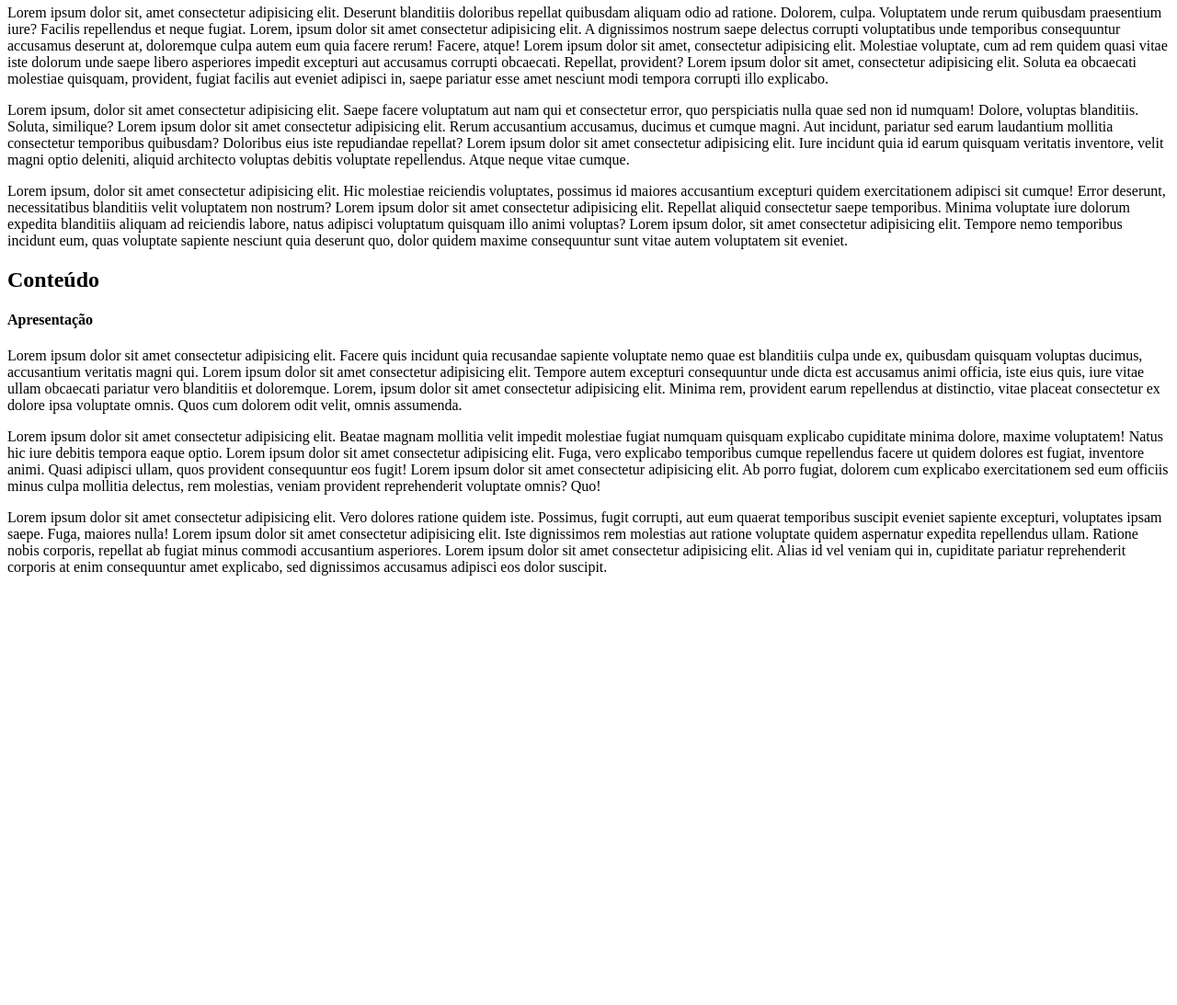
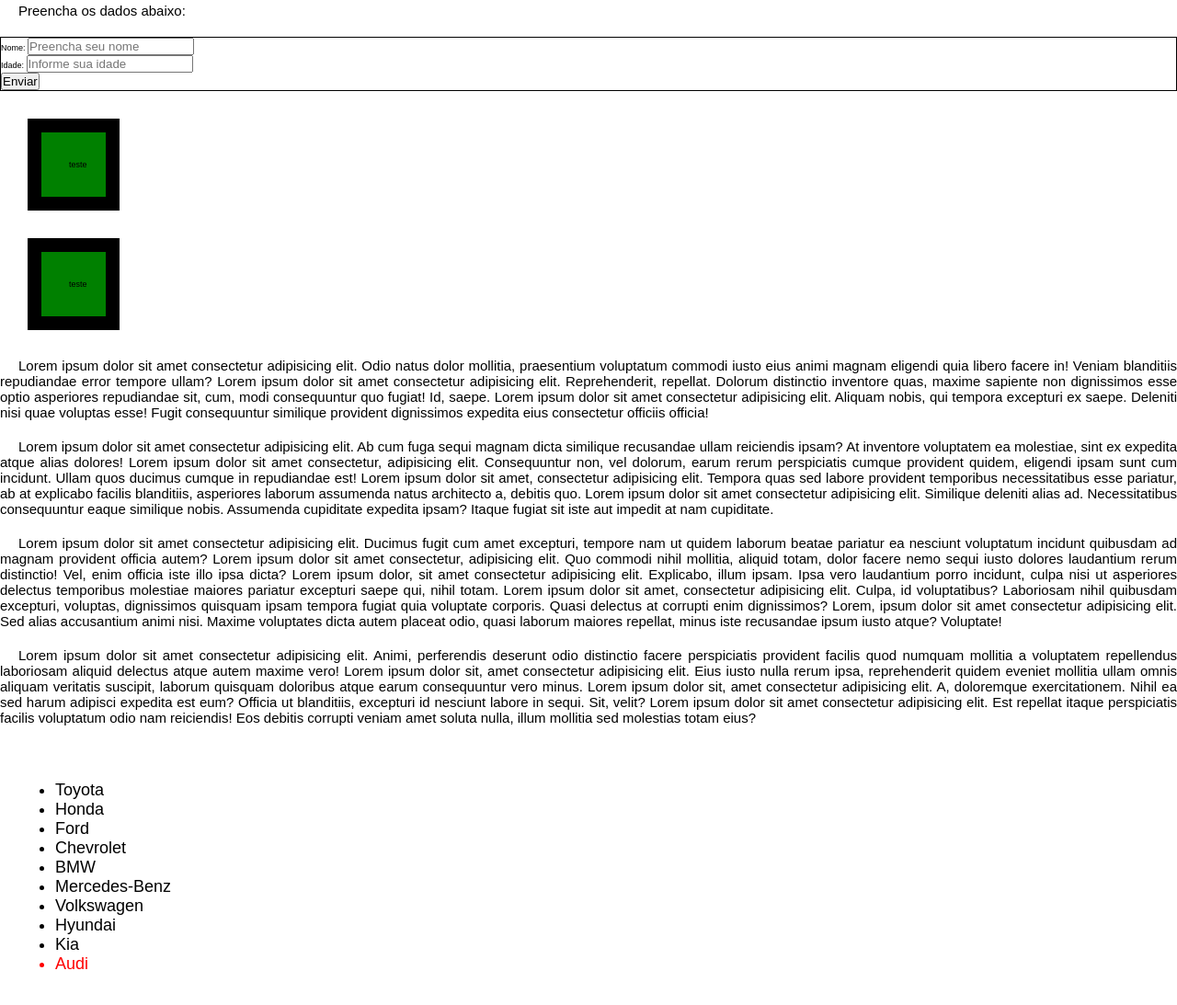
Before and after one commit to cadimrosalem/html-css-udemy, a plain HTML site: page html/index.html in a window 1280 px wide. Shown: the part 75-1168 px from the top of the page at 92% size. Before the commit the page ends 800 px from the top, so only its background shows below. Drawn offline with Linux system fonts and the light colour scheme.

Commit message:
html + css

```diff
--- a/html/index.html
+++ b/html/index.html
@@ -3,29 +3,57 @@
 <head>
     <meta charset="UTF-8">
     <meta name="viewport" content="width=device-width, initial-scale=1.0">
-    <title>Document</title>
+    <title>Formulário</title>
+    <link rel="stylesheet" href="style.css">
 </head>
 <body>
-    <div id="topo">
-        <h1>Título do nosso site</h1>
+    <div class="entrada">
+        <h1>Formulário</h1>
+    </div>
+    <p>Preencha os dados abaixo:</p>
+    <form action="teste.html">
+        <div id="formulario">
+            <label>Nome: </label>
+            <input type="text" name="nomecompleto" id="nomecompleto" placeholder="Preencha seu nome"> <br>
 
-        <p>Lorem ipsum dolor sit, amet consectetur adipisicing elit. Deserunt blanditiis doloribus repellat quibusdam aliquam odio ad ratione. Dolorem, culpa. Voluptatem unde rerum quibusdam praesentium iure? Facilis repellendus et neque fugiat. Lorem, ipsum dolor sit amet consectetur adipisicing elit. A dignissimos nostrum saepe delectus corrupti voluptatibus unde temporibus consequuntur accusamus deserunt at, doloremque culpa autem eum quia facere rerum! Facere, atque! Lorem ipsum dolor sit amet, consectetur adipisicing elit. Molestiae voluptate, cum ad rem quidem quasi vitae iste dolorum unde saepe libero asperiores impedit excepturi aut accusamus corrupti obcaecati. Repellat, provident? Lorem ipsum dolor sit amet, consectetur adipisicing elit. Soluta ea obcaecati molestiae quisquam, provident, fugiat facilis aut eveniet adipisci in, saepe pariatur esse amet nesciunt modi tempora corrupti illo explicabo.</p>
+            <label>Idade: </label>
+            <input type="number" name="idade" id="idade" placeholder="Informe sua idade"> <br>
 
-        <p>Lorem ipsum, dolor sit amet consectetur adipisicing elit. Saepe facere voluptatum aut nam qui et consectetur error, quo perspiciatis nulla quae sed non id numquam! Dolore, voluptas blanditiis. Soluta, similique? Lorem ipsum dolor sit amet consectetur adipisicing elit. Rerum accusantium accusamus, ducimus et cumque magni. Aut incidunt, pariatur sed earum laudantium mollitia consectetur temporibus quibusdam? Doloribus eius iste repudiandae repellat? Lorem ipsum dolor sit amet consectetur adipisicing elit. Iure incidunt quia id earum quisquam veritatis inventore, velit magni optio deleniti, aliquid architecto voluptas debitis voluptate repellendus. Atque neque vitae cumque.</p>
+            <button type="submit">Enviar</button>
+        </div>
 
-        <p>Lorem ipsum, dolor sit amet consectetur adipisicing elit. Hic molestiae reiciendis voluptates, possimus id maiores accusantium excepturi quidem exercitationem adipisci sit cumque! Error deserunt, necessitatibus blanditiis velit voluptatem non nostrum? Lorem ipsum dolor sit amet consectetur adipisicing elit. Repellat aliquid consectetur saepe temporibus. Minima voluptate iure dolorum expedita blanditiis aliquam ad reiciendis labore, natus adipisci voluptatum quisquam illo animi voluptas? Lorem ipsum dolor, sit amet consectetur adipisicing elit. Tempore nemo temporibus incidunt eum, quas voluptate sapiente nesciunt quia deserunt quo, dolor quidem maxime consequuntur sunt vitae autem voluptatem sit eveniet.</p>
-    </div>
+        <div class="caixa">teste</div>
+        <div class="caixa2">teste</div>
+    </form>
 
-    <div id="conteúdo">
-        <h2>Conteúdo</h2>
+    <p>
+        Lorem ipsum dolor sit amet consectetur adipisicing elit. Odio natus dolor mollitia, praesentium voluptatum commodi iusto eius animi magnam eligendi quia libero facere in! Veniam blanditiis repudiandae error tempore ullam? Lorem ipsum dolor sit amet consectetur adipisicing elit. Reprehenderit, repellat. Dolorum distinctio inventore quas, maxime sapiente non dignissimos esse optio asperiores repudiandae sit, cum, modi consequuntur quo fugiat! Id, saepe.
+        Lorem ipsum dolor sit amet consectetur adipisicing elit. Aliquam nobis, qui tempora excepturi ex saepe. Deleniti nisi quae voluptas esse! Fugit consequuntur similique provident dignissimos expedita eius consectetur officiis officia!
+    </p>
 
-        <div id="apresentação">
-            <h4>Apresentação</h4>
-            <p>Lorem ipsum dolor sit amet consectetur adipisicing elit. Facere quis incidunt quia recusandae sapiente voluptate nemo quae est blanditiis culpa unde ex, quibusdam quisquam voluptas ducimus, accusantium veritatis magni qui. Lorem ipsum dolor sit amet consectetur adipisicing elit. Tempore autem excepturi consequuntur unde dicta est accusamus animi officia, iste eius quis, iure vitae ullam obcaecati pariatur vero blanditiis et doloremque. Lorem, ipsum dolor sit amet consectetur adipisicing elit. Minima rem, provident earum repellendus at distinctio, vitae placeat consectetur ex dolore ipsa voluptate omnis. Quos cum dolorem odit velit, omnis assumenda.</p>
+    <p>
+        Lorem ipsum dolor sit amet consectetur adipisicing elit. Ab cum fuga sequi magnam dicta similique recusandae ullam reiciendis ipsam? At inventore voluptatem ea molestiae, sint ex expedita atque alias dolores! Lorem ipsum dolor sit amet consectetur, adipisicing elit. Consequuntur non, vel dolorum, earum rerum perspiciatis cumque provident quidem, eligendi ipsam sunt cum incidunt. Ullam quos ducimus cumque in repudiandae est! Lorem ipsum dolor sit amet, consectetur adipisicing elit. Tempora quas sed labore provident temporibus necessitatibus esse pariatur, ab at explicabo facilis blanditiis, asperiores laborum assumenda natus architecto a, debitis quo. Lorem ipsum dolor sit amet consectetur adipisicing elit. Similique deleniti alias ad. Necessitatibus consequuntur eaque similique nobis. Assumenda cupiditate expedita ipsam? Itaque fugiat sit iste aut impedit at nam cupiditate.
+    </p>
 
-            <p>Lorem ipsum dolor sit amet consectetur adipisicing elit. Beatae magnam mollitia velit impedit molestiae fugiat numquam quisquam explicabo cupiditate minima dolore, maxime voluptatem! Natus hic iure debitis tempora eaque optio. Lorem ipsum dolor sit amet consectetur adipisicing elit. Fuga, vero explicabo temporibus cumque repellendus facere ut quidem dolores est fugiat, inventore animi. Quasi adipisci ullam, quos provident consequuntur eos fugit! Lorem ipsum dolor sit amet consectetur adipisicing elit. Ab porro fugiat, dolorem cum explicabo exercitationem sed eum officiis minus culpa mollitia delectus, rem molestias, veniam provident reprehenderit voluptate omnis? Quo!</p>
+    <p>
+        Lorem ipsum dolor sit amet consectetur adipisicing elit. Ducimus fugit cum amet excepturi, tempore nam ut quidem laborum beatae pariatur ea nesciunt voluptatum incidunt quibusdam ad magnam provident officia autem? Lorem ipsum dolor sit amet consectetur, adipisicing elit. Quo commodi nihil mollitia, aliquid totam, dolor facere nemo sequi iusto dolores laudantium rerum distinctio! Vel, enim officia iste illo ipsa dicta? Lorem ipsum dolor, sit amet consectetur adipisicing elit. Explicabo, illum ipsam. Ipsa vero laudantium porro incidunt, culpa nisi ut asperiores delectus temporibus molestiae maiores pariatur excepturi saepe qui, nihil totam. Lorem ipsum dolor sit amet, consectetur adipisicing elit. Culpa, id voluptatibus? Laboriosam nihil quibusdam excepturi, voluptas, dignissimos quisquam ipsam tempora fugiat quia voluptate corporis. Quasi delectus at corrupti enim dignissimos? Lorem, ipsum dolor sit amet consectetur adipisicing elit. Sed alias accusantium animi nisi. Maxime voluptates dicta autem placeat odio, quasi laborum maiores repellat, minus iste recusandae ipsum iusto atque? Voluptate!
+    </p>
 
-            <p>Lorem ipsum dolor sit amet consectetur adipisicing elit. Vero dolores ratione quidem iste. Possimus, fugit corrupti, aut eum quaerat temporibus suscipit eveniet sapiente excepturi, voluptates ipsam saepe. Fuga, maiores nulla! Lorem ipsum dolor sit amet consectetur adipisicing elit. Iste dignissimos rem molestias aut ratione voluptate quidem aspernatur expedita repellendus ullam. Ratione nobis corporis, repellat ab fugiat minus commodi accusantium asperiores. Lorem ipsum dolor sit amet consectetur adipisicing elit. Alias id vel veniam qui in, cupiditate pariatur reprehenderit corporis at enim consequuntur amet explicabo, sed dignissimos accusamus adipisci eos dolor suscipit.</p>
-        </div>
-    </div>
+    <p>
+        Lorem ipsum dolor sit amet consectetur adipisicing elit. Animi, perferendis deserunt odio distinctio facere perspiciatis provident facilis quod numquam mollitia a voluptatem repellendus laboriosam aliquid delectus atque autem maxime vero! Lorem ipsum dolor sit, amet consectetur adipisicing elit. Eius iusto nulla rerum ipsa, reprehenderit quidem eveniet mollitia ullam omnis aliquam veritatis suscipit, laborum quisquam doloribus atque earum consequuntur vero minus. Lorem ipsum dolor sit, amet consectetur adipisicing elit. A, doloremque exercitationem. Nihil ea sed harum adipisci expedita est eum? Officia ut blanditiis, excepturi id nesciunt labore in sequi. Sit, velit? Lorem ipsum dolor sit amet consectetur adipisicing elit. Est repellat itaque perspiciatis facilis voluptatum odio nam reiciendis! Eos debitis corrupti veniam amet soluta nulla, illum mollitia sed molestias totam eius?
+    </p>
+
+    <ul>
+        <li>Toyota</li>
+        <li>Honda</li>
+        <li>Ford</li>
+        <li>Chevrolet</li>
+        <li>BMW</li>
+        <li>Mercedes-Benz</li>
+        <li>Volkswagen</li>
+        <li>Hyundai</li>
+        <li>Kia</li>
+        <li>Audi</li>
+      </ul>
+</body>
 </html>
--- /dev/null
+++ b/html/style.css
@@ -0,0 +1,51 @@
+@charset "UTF-8";
+
+* {
+    font-family: Arial, Helvetica, sans-serif;
+    margin: 0%;
+    padding: 0;
+    box-sizing: border-box;
+}
+
+body {
+    font-size: xx-small;
+}
+
+h1 {
+    background-color: rgb(57, 85, 85);
+    text-align: center;
+    font-size: 50px;
+    padding-bottom: 10px;
+}
+
+p {
+    font-size: 15px;
+    text-align: justify;
+    text-indent: 20px;
+    margin-top: 10px;
+    margin-bottom: 20px;
+}
+
+#formulario {
+    border: solid 1px black;
+}
+
+.caixa, .caixa2 {
+    background-color: green;
+    height: 100px;
+    width: 100px;
+    padding: 30px;
+    margin: 30px;
+    border: 15px solid black;
+}
+
+ul {
+    margin: 30px;
+    padding: 30px;
+    font-family: Arial, Helvetica, sans-serif;
+    font-size: 2em;
+}
+
+ul > li:last-child {
+    color: red;
+}
--- /dev/null
+++ b/html/style2.css
@@ -0,0 +1,38 @@
+@charset "UTF-8";
+
+body {
+    font-family: Arial, sans-serif;
+    text-align: center;
+    padding-top: 10%;
+    background-color: #f4f4f4;
+  }
+
+  form {
+    margin: auto;
+    background-color: #2d5bda62;
+    padding: 10px;
+    border-radius: 20px;
+    max-width: 400px;
+    box-shadow: 5px 5px 10px rgba(0, 0, 0, 0.356);
+  }
+
+  input, textarea {
+    width: 90%;
+    margin-bottom: 10px;
+    padding: 10px;
+    border-radius: 15px;
+    border: 1px solid #ccc;
+  }
+
+  button {
+    background-color: #4CAF50;
+    color: white;
+    padding: 10px;
+    border: none;
+    border-radius: 5px;
+    cursor: pointer;
+  }
+
+  button:hover {
+    background-color: #45a049;
+  }
```
Also changed, not shown: html/form.html (added, +26 -0 lines).
